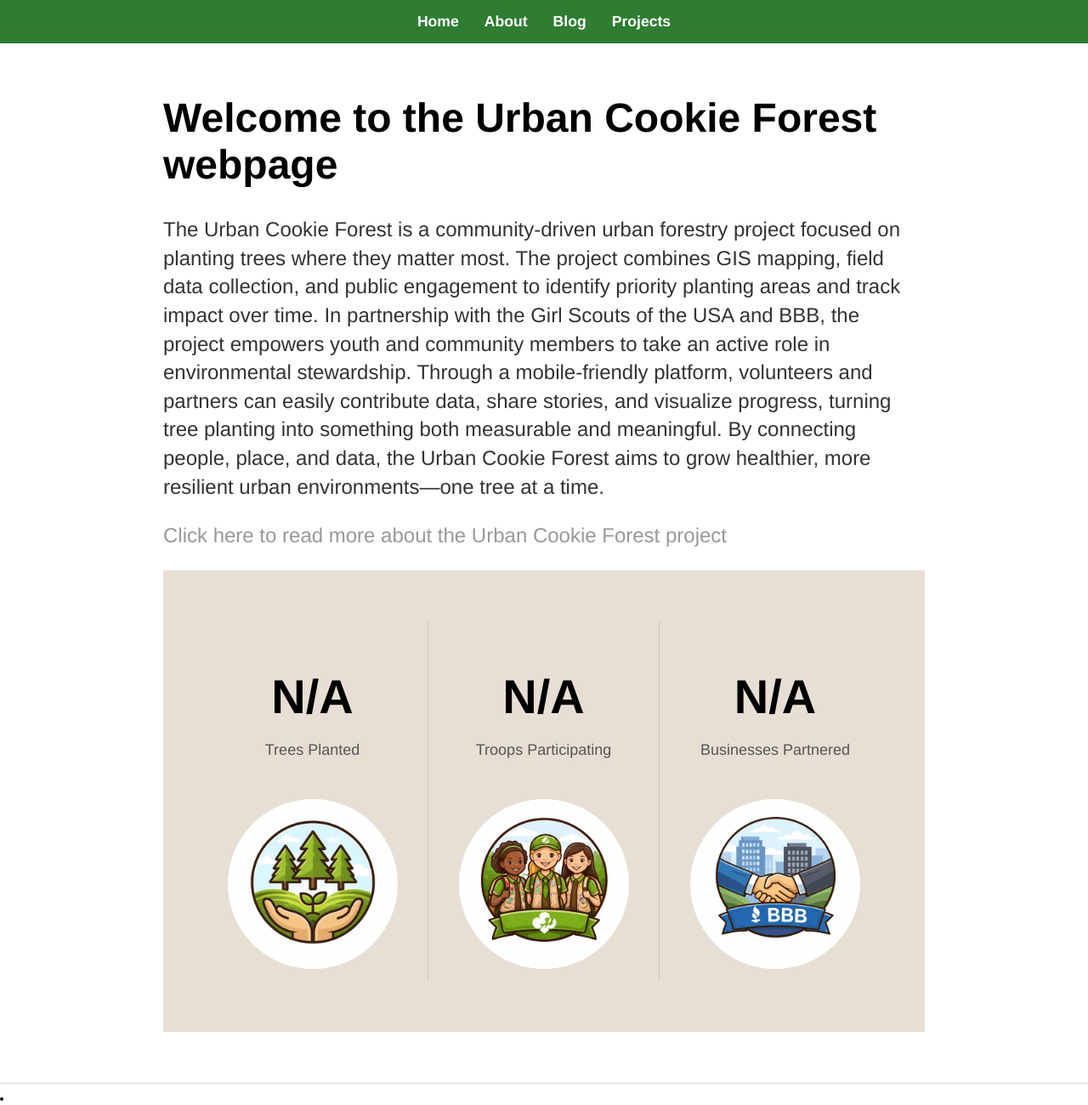
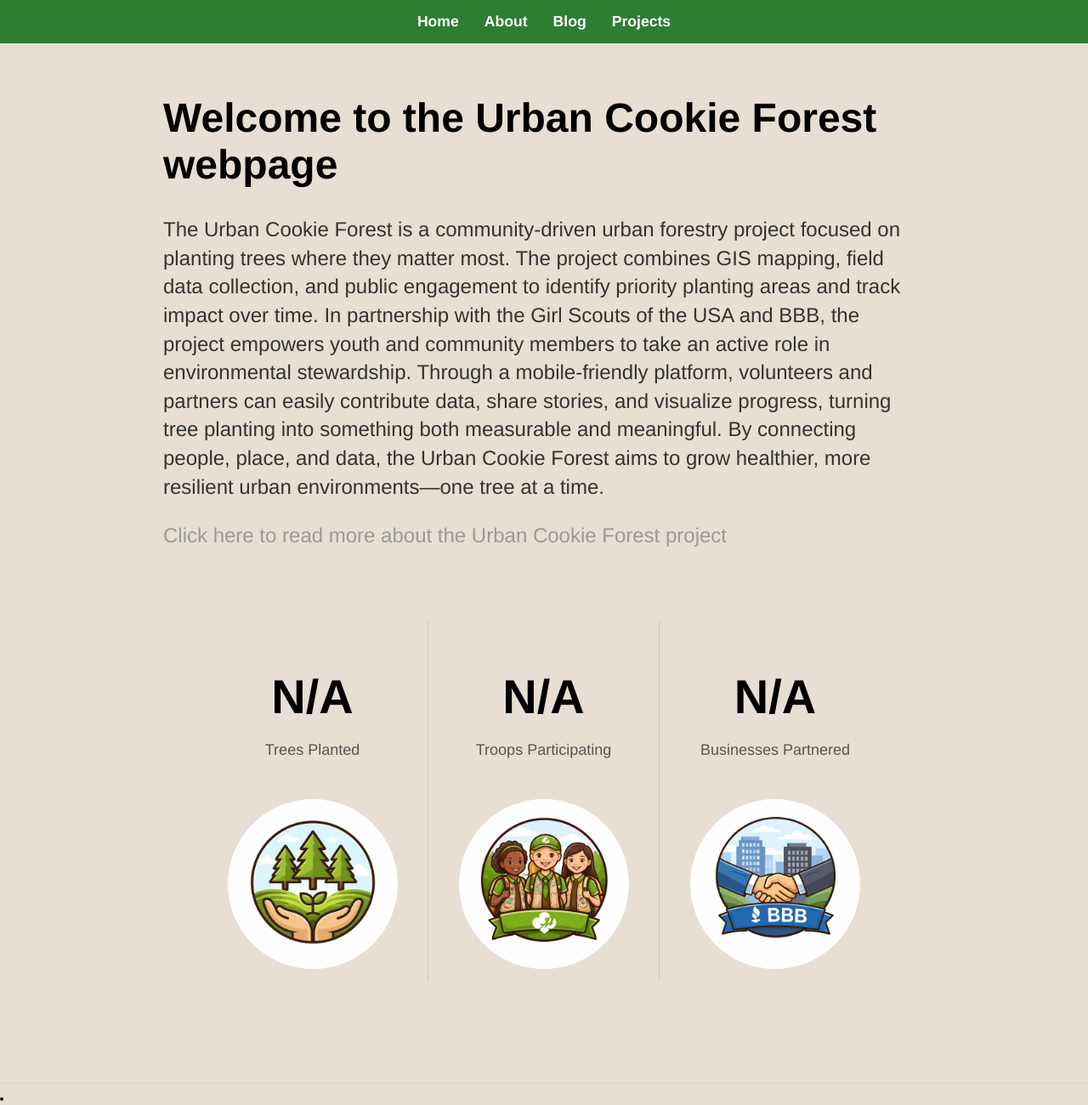
Before and after one commit to brittcerny/brittcerny.github.io, a Jekyll site: the page built from index.html, in a window 1280 px wide. Shown: the whole page at 85% size. Built offline with Jekyll 4.4.1, drawn with Linux system fonts in a browser that asks for light colours; Markdown is read by kramdown in place of the engine named in the settings.

Commit message:
Update main.css

```diff
--- a/css/main.css
+++ b/css/main.css
@@ -2,6 +2,7 @@
 body {
     margin: 0;
     font-family:'Helvetica', 'Arial', 'Sans-Serif';
+    background-color: #e7dfd4;
 }
 
 /* centers your page content but NOT the navbar */
```
